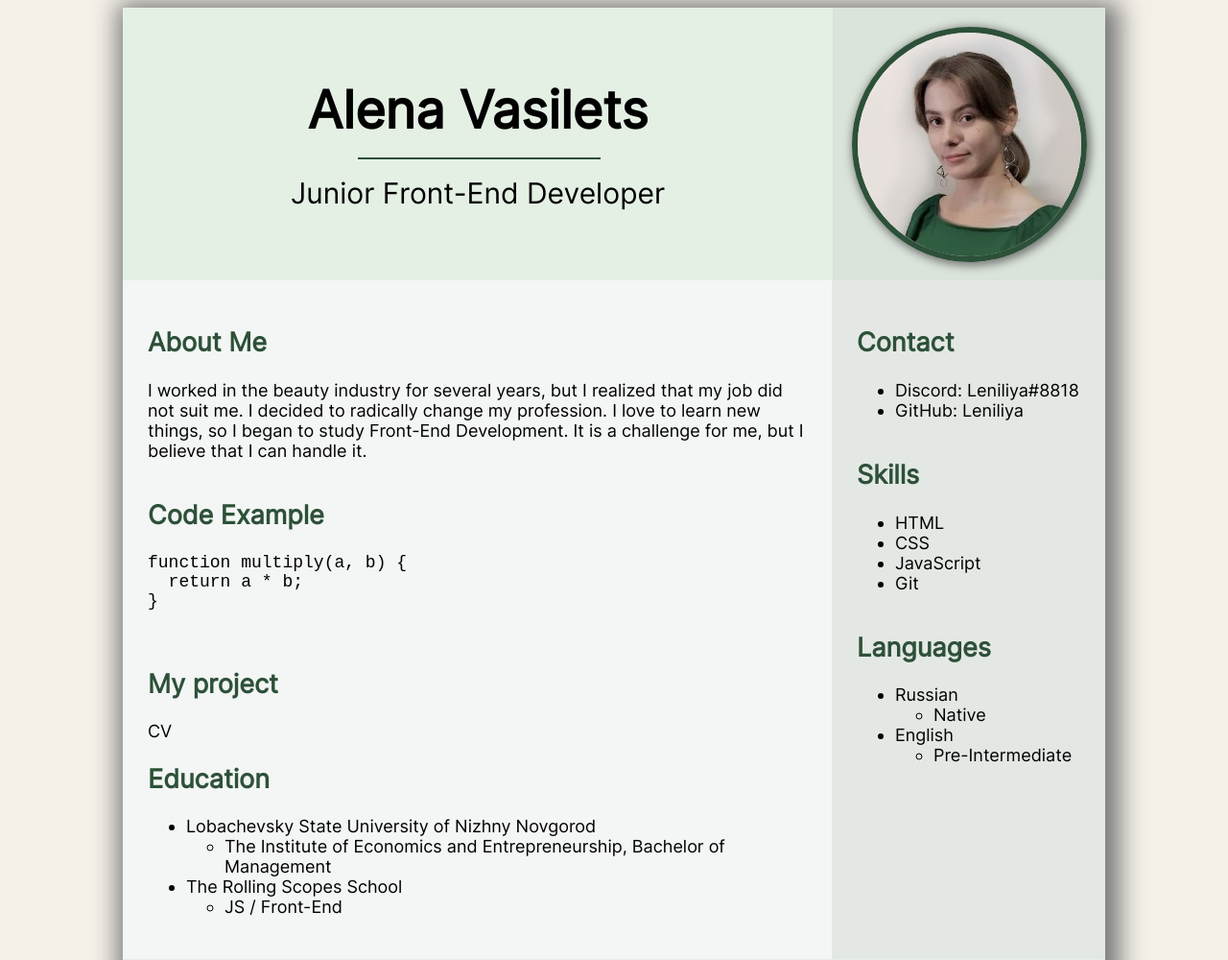
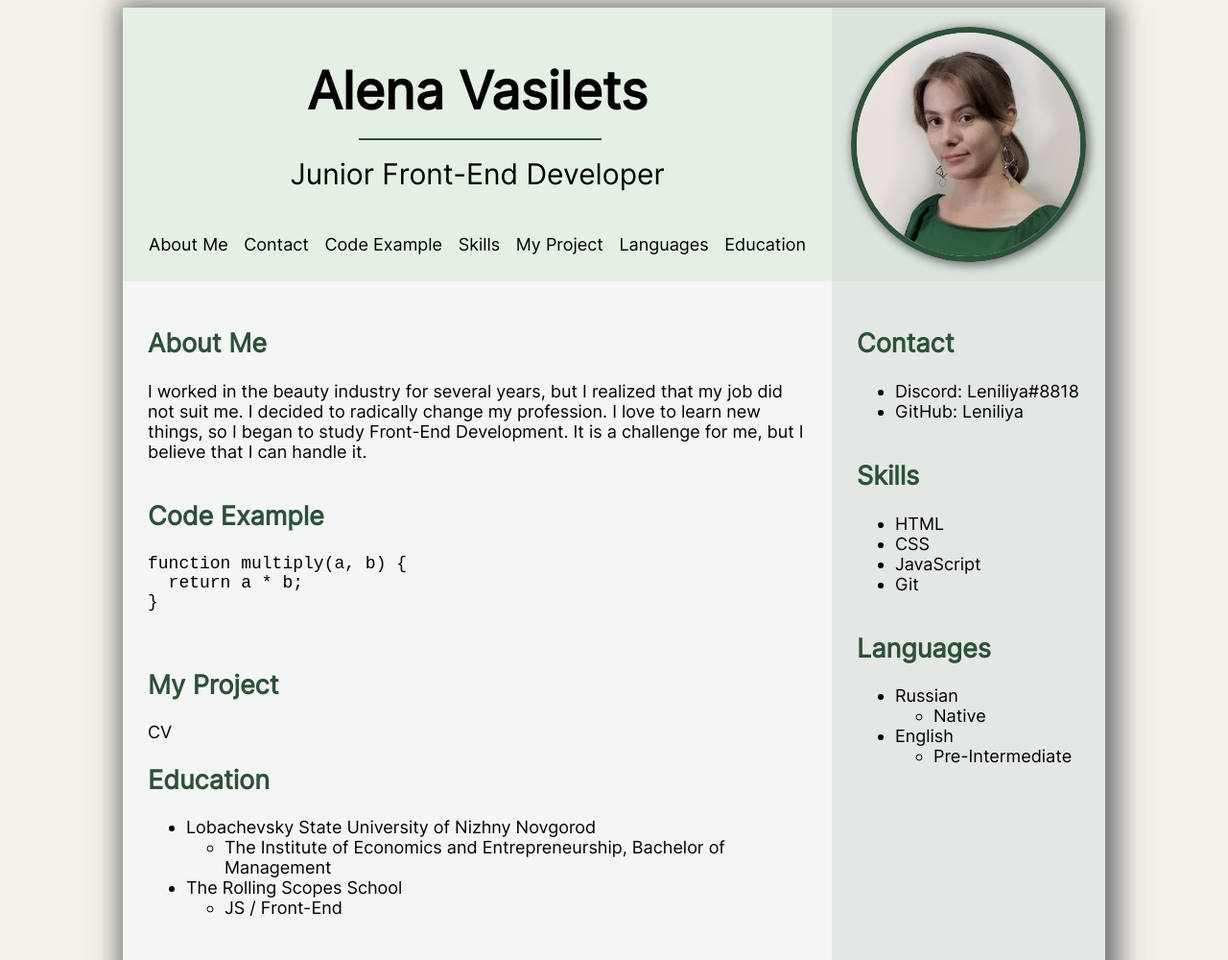
Before and after one commit to Maspanova/rsschool-cv-1, a plain HTML site: page index.html in a window 1280 px wide. Shown: the top 1000 px of the page at 96% size. Drawn offline with Linux system fonts and the light colour scheme.

Commit message:
feat: add the navigation

```diff
--- a/index.html
+++ b/index.html
@@ -15,6 +15,31 @@
       <div class="main-title">
         <h1 class="name">Alena Vasilets</h1>
         <h2 class="profession">Junior Front-End Developer</h2>
+        <nav>
+          <ul class="nav-list">
+            <li class="nav-item">
+              <a href="#About">About Me</a>
+            </li>
+            <li class="nav-item">
+              <a href="#Contact">Contact</a>
+            </li>
+            <li class="nav-item">
+              <a href="#Code">Code Example</a>
+            </li>
+            <li class="nav-item">
+              <a href="#Skills">Skills</a>
+            </li>
+            <li class="nav-item">
+              <a href="#Project">My Project</a>
+            </li>
+            <li class="nav-item">
+              <a href="#Languages">Languages</a>
+            </li>
+            <li class="nav-item">
+              <a href="#Education">Education</a>
+            </li>
+          </ul>
+        </nav>
       </div>
       <div class="photo">
         <img src="assets/img/cv-photo.jpg" class="my-photo" alt="My Photo">
@@ -24,13 +49,13 @@
       <div class="two-columns">
         <div class="left-column">
           <section class="about-me">
-            <h2 class="subtitle">About Me</h2>
+            <h2 class="subtitle" id="About">About Me</h2>
             <p>I worked in the beauty industry for several years, but I realized that my job did not suit me. I decided
               to radically change my profession. I love to learn new things, so I began to study Front-End Development.
               It is a challenge for me, but I believe that I can handle it.</p>
           </section>
           <section class="code-example">
-            <h2 class="subtitle">Code Example</h2>
+            <h2 class="subtitle" id="Code">Code Example</h2>
             <pre>
 <code>function multiply(a, b) {
   return a * b;
@@ -38,11 +63,11 @@
            </pre>
           </section>
           <section class="my-project">
-            <h2 class="subtitle">My project</h2>
+            <h2 class="subtitle" id="Project">My Project</h2>
             <a href="https://leniliya.github.io/rsschool-cv/">CV</a>
           </section>
           <section class="education">
-            <h2 class="subtitle">Education</h2>
+            <h2 class="subtitle" id="Education">Education</h2>
             <ul>
               <li>Lobachevsky State University of Nizhny Novgorod
                 <ul>
@@ -59,14 +84,14 @@
         </div>
         <div class="right-column">
           <section class="contact">
-            <h2 class="subtitle">Contact</h2>
+            <h2 class="subtitle" id="Contact">Contact</h2>
             <ul>
               <li>Discord: Leniliya#8818</li>
               <li>GitHub: <a href="https://github.com/Leniliya">Leniliya</a></li>
             </ul>
           </section>
           <section class="skills">
-            <h2 class="subtitle">Skills</h2>
+            <h2 class="subtitle" id="Skills">Skills</h2>
             <ul>
               <li>HTML</li>
               <li>CSS</li>
@@ -75,7 +100,7 @@
             </ul>
           </section>
           <section class="languages">
-            <h2 class="subtitle">Languages</h2>
+            <h2 class="subtitle" id="Languages">Languages</h2>
             <ul>
               <li>Russian
                 <ul>
--- a/style.css
+++ b/style.css
@@ -34,6 +34,7 @@
 }
 
 .main-title {
+    padding: 26px;
     margin: auto;
     text-align: center;
 }
@@ -49,7 +50,7 @@
     content: "";
     position: absolute;
     top: 82px;
-    left: 70px;
+    left: 219px;
     width: 251px;
     border: 1px solid #2D5039;
 }
@@ -61,11 +62,24 @@
 .profession {
     font-size: 30px;
     font-weight: 500;
+  }
+
+.nav-list {
+  display: flex;
+  justify-content: space-between;
+  padding: 0;
+  width: 685px;
+  margin-top: 45px;
+  margin-bottom: 0;
+}
+
+.nav-item {
+  list-style-type: none;
 }
 
 .photo {
-    width: 284px;
-    height: 284px;
+    width: 285px;
+    height: 285px;
     background-color: #bdc2bd48;
 }
 
@@ -99,6 +113,7 @@
     background-color: #bdc2bd48;
 }
 
+
 a:link { color: #000000; text-decoration: none}
 a:visited { color: #2D5039; text-decoration: none}
 a:hover { color: #757575; text-decoration: none}
```
